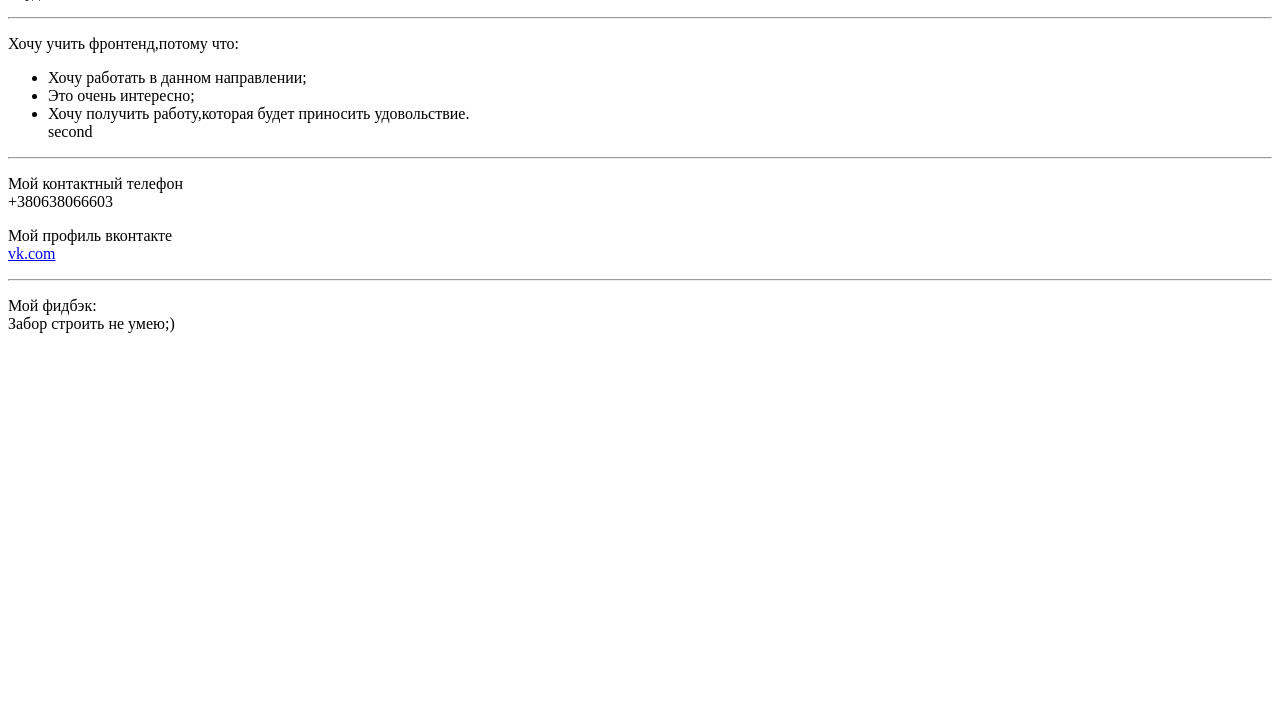
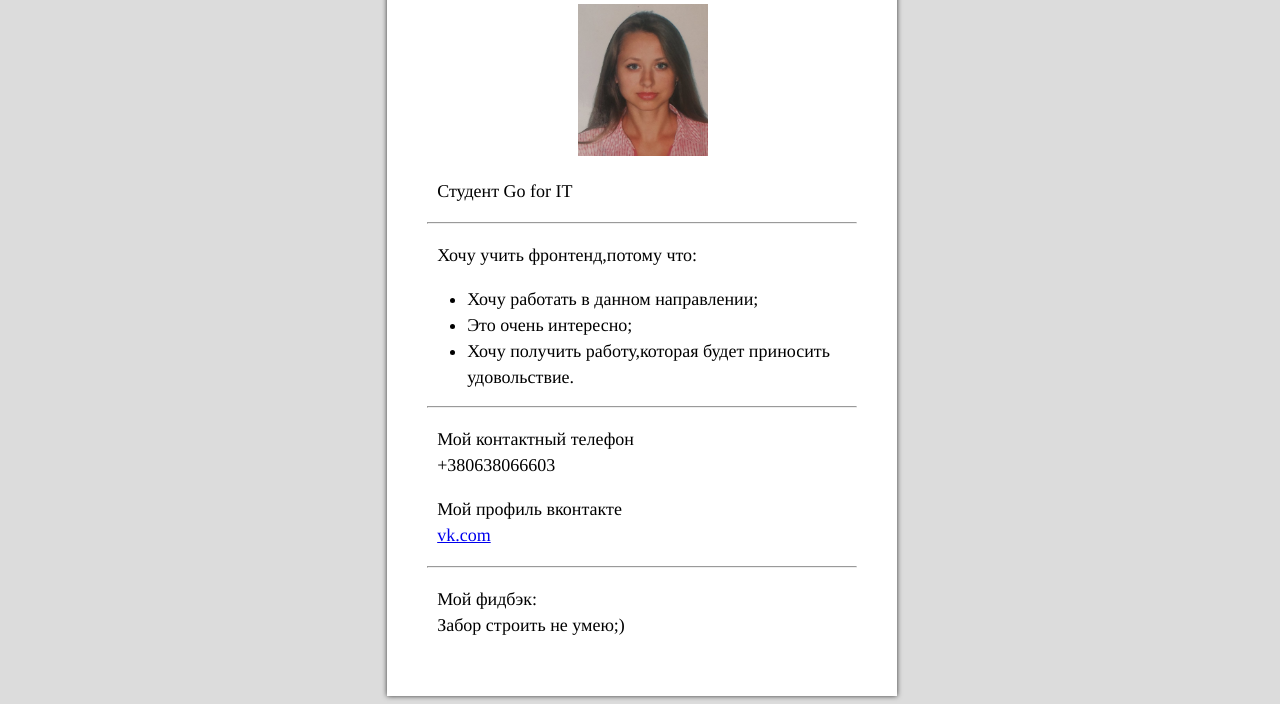
Before and after one commit to Elena8/homework, a plain HTML site: page index.html in a window 1280 px wide. Shown: the part 180-884 px from the top of the page. Before the commit the page ends 800 px from the top, so only its background shows below. Drawn offline with Linux system fonts and the light colour scheme.

Commit message:
add all files

```diff
--- /dev/null
+++ b/css/style.css
@@ -0,0 +1,42 @@
+body {
+    background-color: #DCDCDC;
+}
+
+.main {
+	display: block;
+	margin-right: 30%;
+	margin-left: 30%;
+	width: 430px;
+    height: auto;
+	padding: 40px;
+	-webkit-box-shadow: 0px 0px 5px 0px rgba(0,0,0,0.75);
+	-moz-box-shadow: 0px 0px 5px 0px rgba(0,0,0,0.75);
+	box-shadow: 0px 0px 5px 0px rgba(0,0,0,0.75);
+	background-color: white;
+}
+
+
+h2 {
+    font-size: 23px;
+    text-align: center;
+}
+
+img {
+	width: 130px;
+    height: auto;
+	padding-left: 35%;
+	padding-right: 35%;
+}
+
+
+p {
+	padding-left: 10px;
+    font: 18px Times;
+    line-height: 26px;
+}
+
+
+li {
+    font: 18px Times;
+    line-height: 26px;
+}
--- a/index.html
+++ b/index.html
@@ -3,27 +3,34 @@
 <head >
 	<meta charset="utf-8">
   <title>Обо мне</title>
-  <link rel="stylesheet" href="style.css">
+  <link rel="stylesheet" href="css/style.css">
 </head>
   <body>
     <div class="header"> <h1>LOGO</h1></div>
     <div class="main">
+      <header>
       	<h2>Даниленко Елена Николаевна</h2>
-      <img src="f1.jpg" >
-      <p class="p1">Студент Go for IT</p>
+        <img src="img/f1.jpg" alt="My photo">
+        <p>Студент Go for IT</p>
         <hr>
+      </header>
+      <article>
         <p>Хочу учить фронтенд,потому что:</p>
           <ul>
           	<li>Хочу работать в данном направлении;</li>
             <li>Это очень интересно;</li>
             <li>Хочу получить работу,которая будет приносить удовольствие.</li>
-        second
           </ul>
         <hr>
+      </article>
+      <div class="contacts">
         <p>Мой контактный телефон<br> +380638066603</p>
-      <p class="vk"> Мой профиль вконтакте <br><a href="http://vk.com/id5214451" >vk.com</a></p>
+        <p> Мой профиль вконтакте <br><a href="http://vk.com/id5214451" >vk.com</a></p>
         <hr>
+      </div>
+      <footer>
         <p>Мой фидбэк:<br>Забор строить не умею;)</p>
+      </footer>
     </div>
   </body>
 </html>
```
Also changed, not shown: img/f1.jpg (added). Lines whose indentation alone changed are shown as unchanged.
